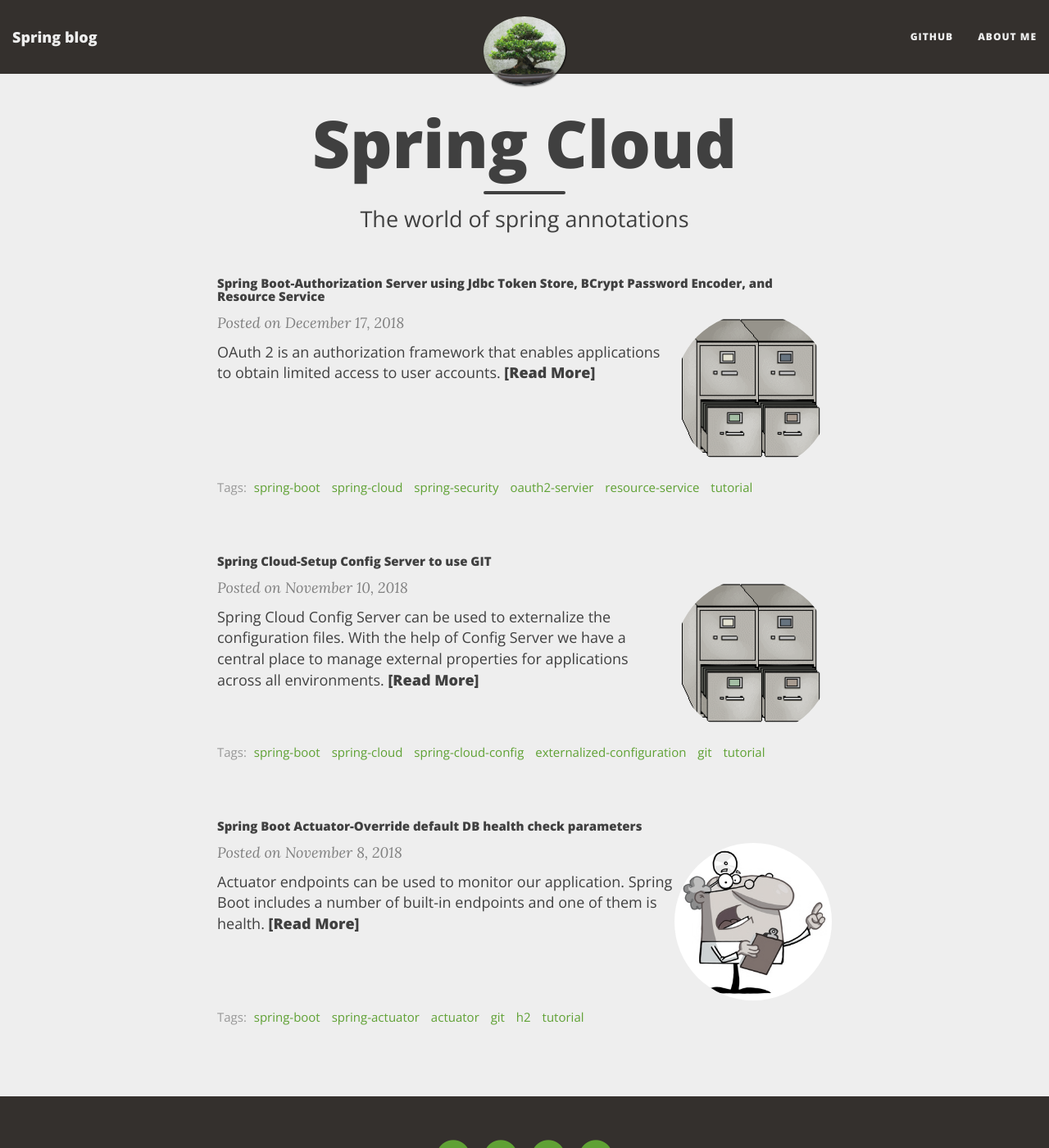
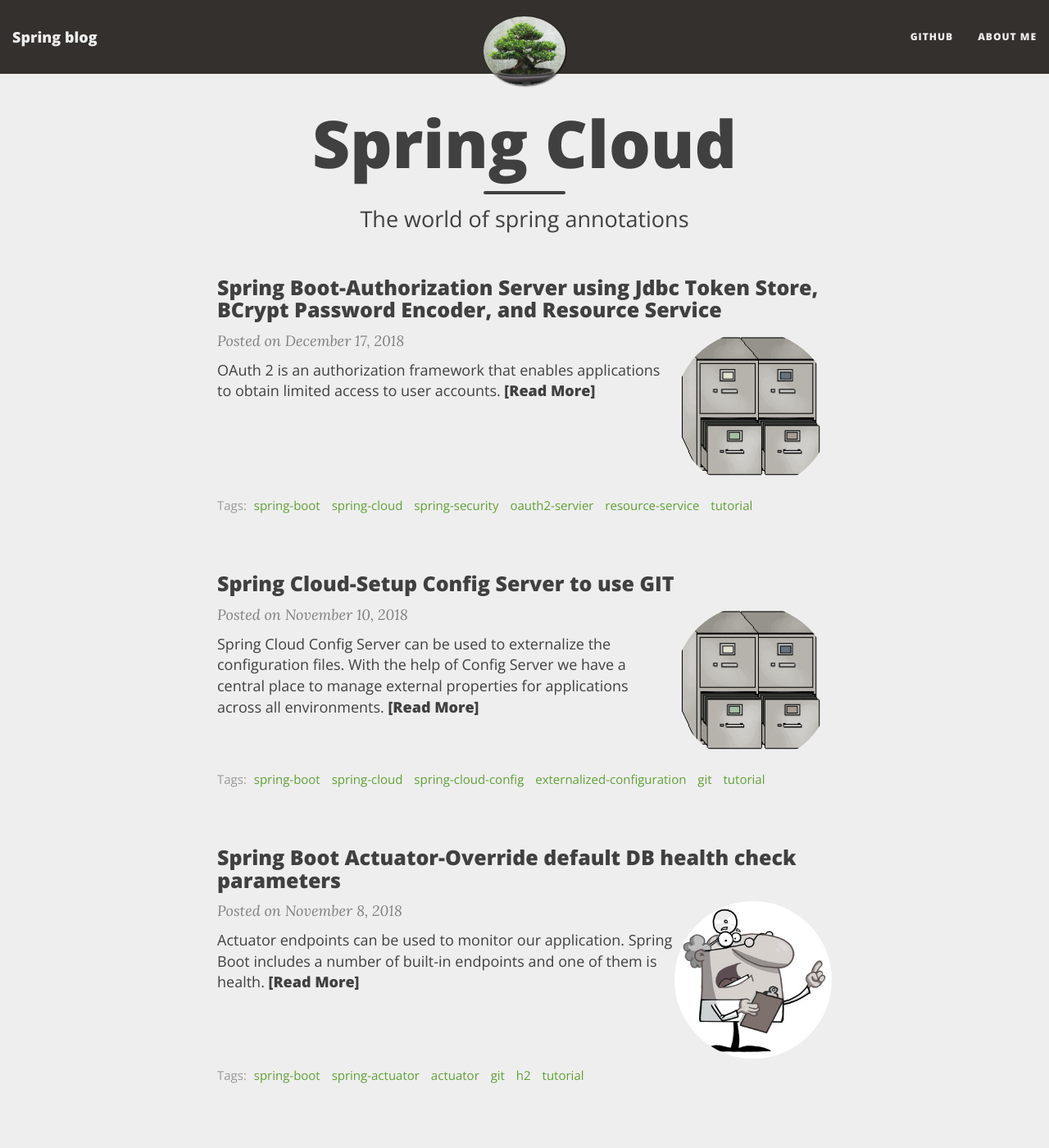
Before and after one commit to codeaches/codeaches.github.io, a Jekyll site: the page built from index.html, in a window 1280 px wide and 1400 px high. Shown: the whole window at 82% size. Built offline with Jekyll 4.4.1, drawn with Linux system fonts in a browser that asks for light colours; nearby versions of some CDN libraries; the list of posts is cut into pages by our own code.

Commit message:
no message

```diff
--- a/css/main.css
+++ b/css/main.css
@@ -333,9 +333,9 @@ footer .theme-by {
   text-decoration: none;
   color: {{ site.hover-col }};
 }
-/* --- changed font size from 30 to 5px--- */
+/* --- changed font size from 30 to 25px--- */
 .post-preview .post-title {
-  font-size: 5px;
+  font-size: 25px;
   margin-top: 0;
 }
 .post-preview .post-subtitle {
@@ -381,7 +381,7 @@ footer .theme-by {
 
 @media only screen and (min-width: 768px) {
   .post-preview .post-title {
-    font-size: 15px; /* changed from 36 to 15 */
+    font-size: 25px; /* changed from 36 to 25 */
   }
 }
 
```
